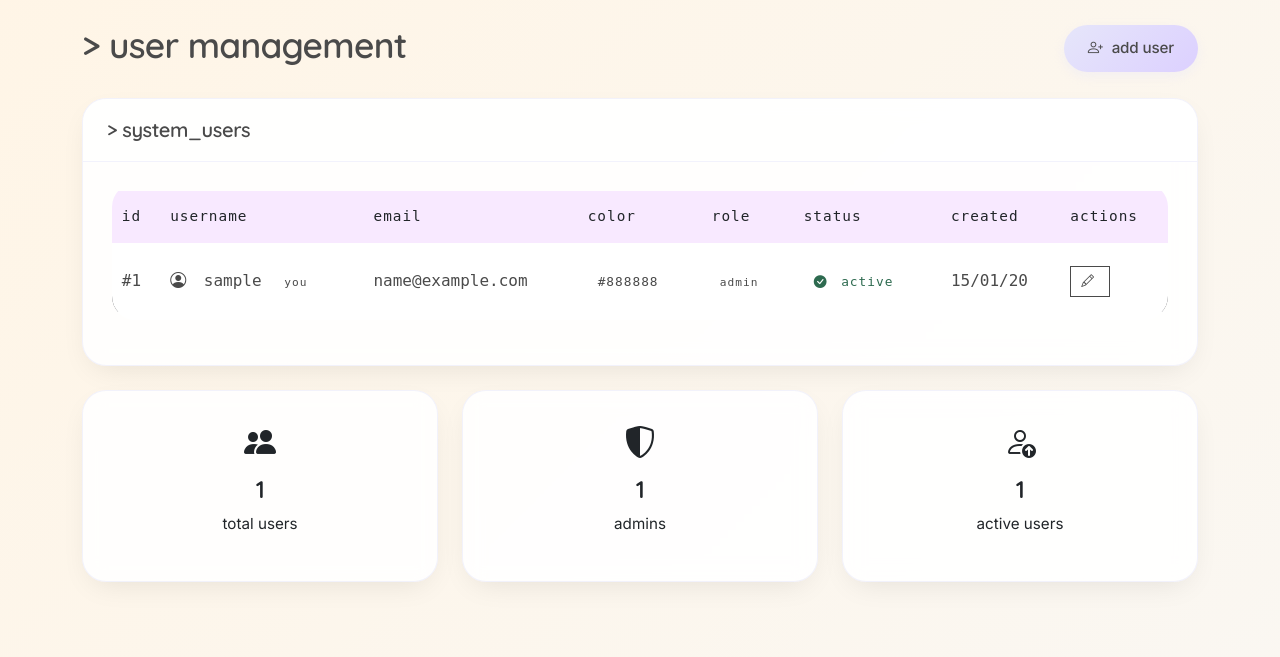
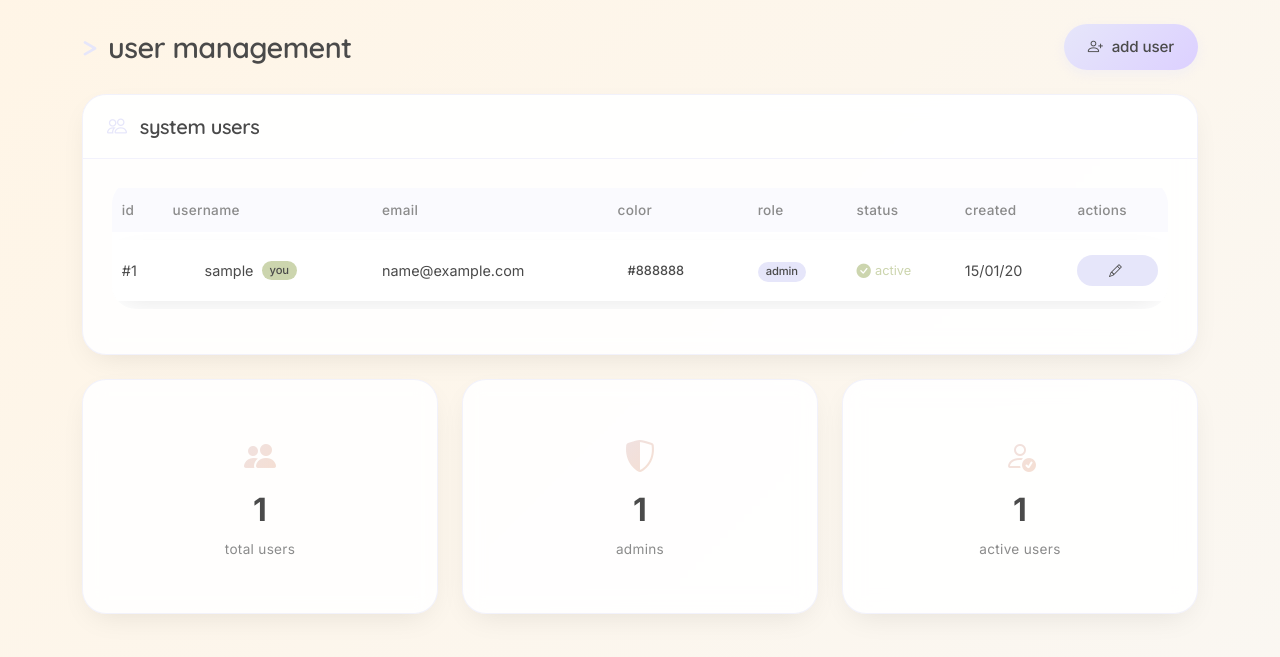
Before and after one commit to schizoscar/sumire-mia-app, a Flask app: page /admin/users in a window 1280 px wide. Shown: the part 77-734 px from the top of the page. Run offline with Flask 3, Linux system fonts and the light colour scheme; a user stored in the database is signed in; tables that the repository leaves empty hold one stand-in row (values such as "Sample post"); some libraries are stand-ins or nearby versions.

Commit message:
implement scroll on mobile calendar, fix user management header

```diff
--- a/app/templates/admin/users.html
+++ b/app/templates/admin/users.html
@@ -3,92 +3,104 @@
 {% block content %}
 <div class="row">
     <div class="col-12">
-        <div class="d-flex justify-content-between align-items-center mb-4">
-            <h1 class="glitch" data-text="> USER MANAGEMENT">
-                > USER MANAGEMENT
+        <!-- Mobile-friendly header with proper stacking -->
+        <div class="d-flex flex-column flex-md-row justify-content-between align-items-start align-items-md-center mb-4 gap-3">
+            <h1 class="mb-0" style="font-size: 1.8rem;">
+                <span class="header-chevron">></span> user management
             </h1>
-            <a href="{{ url_for('admin.add_user') }}" class="btn btn-primary">
-                <i class="bi bi-person-plus"></i> ADD USER
+            <a href="{{ url_for('admin.add_user') }}" class="btn btn-primary w-100 w-md-auto">
+                <i class="bi bi-person-plus"></i> add user
             </a>
         </div>
 
         <div class="card">
             <div class="card-header">
-                <h5 class="mb-0 glitch" data-text="> SYSTEM_USERS">
-                    > SYSTEM_USERS
+                <h5 class="mb-0">
+                    <i class="bi bi-people me-2" style="color: var(--pastel-lavender);"></i>
+                    system users
                 </h5>
             </div>
             <div class="card-body">
                 {% if users %}
                 <div class="table-responsive">
-                    <table class="table table-hover">
+                    <table class="table">
                         <thead>
                             <tr>
-                                <th>ID</th>
-                                <th>USERNAME</th>
-                                <th>EMAIL</th>
-                                <th>COLOR</th>
-                                <th>ROLE</th>
-                                <th>STATUS</th>
-                                <th>CREATED</th>
-                                <th>ACTIONS</th>
+                                <th>id</th>
+                                <th>username</th>
+                                <th>email</th>
+                                <th>color</th>
+                                <th>role</th>
+                                <th>status</th>
+                                <th>created</th>
+                                <th>actions</th>
                             </tr>
                         </thead>
                         <tbody>
                             {% for user in users %}
-                            <tr class="user-row {% if user.color_scheme == 'purple' %}purple-user{% else %}pink-user{% endif %}">
+                            <tr>
                                 <td>#{{ user.id }}</td>
                                 <td>
-                                    <i class="bi bi-person-circle me-2"></i>
-                                    {{ user.username }}
+                                    <div class="d-flex align-items-center">
+                                        <span class="color-dot" style="background-color:
+                                            {% if user.color_scheme == 'purple' %}#e6e6fa; border: 2px solid #c084fc;
+                                            {% elif user.color_scheme == 'pink' %}#ffdab9; border: 2px solid #f9a8d4;
+                                            {% elif user.color_scheme == 'blue' %}#b8e2f2; border: 2px solid #7aa5c7;
+                                            {% elif user.color_scheme == 'orange' %}#ffd7b5; border: 2px solid #f9a95d;
+                                            {% endif %}"></span>
+                                        <span class="ms-2">{{ user.username }}</span>
                                         {% if user.id == current_user.id %}
-                                    <span class="badge" style="background: var(--neon-green); color: var(--dark-bg); margin-left: 5px;">YOU</span>
+                                        <span class="badge ms-2" style="background: var(--sage-green); color: var(--charcoal);">you</span>
                                         {% endif %}
+                                    </div>
                                 </td>
                                 <td>{{ user.email }}</td>
                                 <td>
-                                    <span class="color-badge" style="background: {% if user.color_scheme == 'purple' %}var(--neon-purple){% else %}var(--neon-pink){% endif %};">
-                                        {{ user.color_scheme|upper }}
+                                    <span class="color-badge" style="background-color:
+                                        {% if user.color_scheme == 'purple' %}#e6e6fa; color: #4a4a4a;
+                                        {% elif user.color_scheme == 'pink' %}#ffdab9; color: #4a4a4a;
+                                        {% elif user.color_scheme == 'blue' %}#b8e2f2; color: #4a4a4a;
+                                        {% elif user.color_scheme == 'orange' %}#ffd7b5; color: #4a4a4a;
+                                        {% endif %}">
+                                        {{ user.color_scheme }}
                                     </span>
                                 </td>
                                 <td>
                                     {% if user.is_admin %}
-                                    <span class="badge" style="background: var(--neon-purple);">ADMIN</span>
+                                    <span class="badge" style="background: var(--pastel-lavender); color: var(--charcoal);">admin</span>
                                     {% else %}
-                                    <span class="badge" style="background: var(--neon-blue);">USER</span>
+                                    <span class="badge" style="background: var(--soft-lavender); color: var(--charcoal);">user</span>
                                     {% endif %}
                                 </td>
                                 <td>
                                     {% if user.is_active %}
-                                    <span class="status-badge active">
-                                        <i class="bi bi-check-circle-fill"></i> ACTIVE
+                                    <span class="status-badge" style="color: var(--sage-green);">
+                                        <i class="bi bi-check-circle-fill"></i> active
                                     </span>
                                     {% else %}
-                                    <span class="status-badge inactive">
-                                        <i class="bi bi-x-circle-fill"></i> INACTIVE
+                                    <span class="status-badge" style="color: #f8d7da;">
+                                        <i class="bi bi-x-circle-fill"></i> inactive
                                     </span>
                                     {% endif %}
                                 </td>
-                                <td>{{ user.created_at.strftime('%d/%m/%y') if user.created_at else 'N/A' }}</td>
+                                <td>{{ user.created_at.strftime('%d/%m/%y') if user.created_at else 'n/a' }}</td>
                                 <td>
                                     <div class="btn-group" role="group">
-                                        <!-- Edit button for all users (including self) -->
                                         <a href="{{ url_for('admin.edit_user', user_id=user.id) }}"
                                            class="btn btn-sm btn-info"
-                                           title="Edit User">
+                                           title="edit user">
                                             <i class="bi bi-pencil"></i>
                                         </a>
-
                                         {% if user.id != current_user.id %}
                                         <a href="{{ url_for('admin.toggle_user', user_id=user.id) }}"
                                            class="btn btn-sm {% if user.is_active %}btn-warning{% else %}btn-success{% endif %}"
-                                           title="{% if user.is_active %}Deactivate{% else %}Activate{% endif %}">
+                                           title="{% if user.is_active %}deactivate{% else %}activate{% endif %}">
                                             <i class="bi {% if user.is_active %}bi-pause-circle{% else %}bi-play-circle{% endif %}"></i>
                                         </a>
                                         <a href="{{ url_for('admin.delete_user', user_id=user.id) }}"
                                            class="btn btn-sm btn-danger"
-                                           onclick="return confirm('⚠️ Delete user {{ user.username }}? This action cannot be undone.')"
-                                           title="Delete User">
+                                           onclick="return confirm('delete user {{ user.username }}? this action cannot be undone.')"
+                                           title="delete user">
                                             <i class="bi bi-trash"></i>
                                         </a>
                                         {% endif %}
@@ -101,11 +113,11 @@
                 </div>
                 {% else %}
                 <div class="text-center py-5">
-                    <i class="bi bi-people" style="font-size: 4rem; color: var(--neon-purple); opacity: 0.5;"></i>
-                    <h5 class="mt-3" style="color: var(--text-secondary);">NO USERS FOUND</h5>
-                    <p style="color: var(--text-secondary);">The system has no users. Add one to get started.</p>
+                    <i class="bi bi-people" style="font-size: 4rem; color: var(--pastel-lavender); opacity: 0.5;"></i>
+                    <h5 class="mt-3" style="color: var(--warm-gray);">no users found</h5>
+                    <p style="color: var(--warm-gray);">the system has no users. add one to get started.</p>
                     <a href="{{ url_for('admin.add_user') }}" class="btn btn-primary mt-3">
-                        <i class="bi bi-person-plus"></i> ADD FIRST USER
+                        <i class="bi bi-person-plus"></i> add first user
                     </a>
                 </div>
                 {% endif %}
@@ -114,30 +126,36 @@
 
         <!-- System Stats -->
         <div class="row mt-4">
-            <div class="col-md-4">
-                <div class="card text-center">
+            <div class="col-md-4 mb-3">
+                <div class="card stat-card text-center h-100">
                     <div class="card-body">
-                        <i class="bi bi-people-fill" style="font-size: 2rem; color: var(--neon-purple);"></i>
-                        <h3 class="mt-2" style="color: var(--neon-green);">{{ users|length }}</h3>
-                        <p style="color: var(--text-secondary);">TOTAL USERS</p>
+                        <div class="stat-icon mb-2">
+                            <i class="bi bi-people-fill"></i>
+                        </div>
+                        <div class="stat-number">{{ users|length }}</div>
+                        <div class="stat-label">total users</div>
                     </div>
                 </div>
             </div>
-            <div class="col-md-4">
-                <div class="card text-center">
+            <div class="col-md-4 mb-3">
+                <div class="card stat-card text-center h-100">
                     <div class="card-body">
-                        <i class="bi bi-shield-shaded" style="font-size: 2rem; color: var(--neon-purple);"></i>
-                        <h3 class="mt-2" style="color: var(--neon-green);">{{ users|selectattr('is_admin', 'equalto', true)|list|length }}</h3>
-                        <p style="color: var(--text-secondary);">ADMINS</p>
+                        <div class="stat-icon mb-2">
+                            <i class="bi bi-shield-shaded"></i>
+                        </div>
+                        <div class="stat-number">{{ users|selectattr('is_admin', 'equalto', true)|list|length }}</div>
+                        <div class="stat-label">admins</div>
                     </div>
                 </div>
             </div>
-            <div class="col-md-4">
-                <div class="card text-center">
+            <div class="col-md-4 mb-3">
+                <div class="card stat-card text-center h-100">
                     <div class="card-body">
-                        <i class="bi bi-person-up" style="font-size: 2rem; color: var(--neon-purple);"></i>
-                        <h3 class="mt-2" style="color: var(--neon-green);">{{ users|selectattr('is_active', 'equalto', true)|list|length }}</h3>
-                        <p style="color: var(--text-secondary);">ACTIVE USERS</p>
+                        <div class="stat-icon mb-2">
+                            <i class="bi bi-person-check"></i>
+                        </div>
+                        <div class="stat-number">{{ users|selectattr('is_active', 'equalto', true)|list|length }}</div>
+                        <div class="stat-label">active users</div>
                     </div>
                 </div>
             </div>
@@ -146,173 +164,176 @@
 </div>
 
 <style>
-/* Table styling */
+/* Modern table styling */
 .table {
-    color: var(--text-primary);
-    font-family: 'Share Tech Mono', monospace;
+    color: var(--charcoal);
+    font-family: 'Inter', sans-serif;
     border-collapse: separate;
     border-spacing: 0 8px;
     margin-top: -8px;
 }
 
 .table thead th {
-    color: var(--neon-green);
-    font-weight: normal;
-    text-transform: uppercase;
-    letter-spacing: 1px;
+    color: var(--warm-gray);
+    font-weight: 500;
+    text-transform: lowercase;
+    letter-spacing: 0.3px;
     border: none;
-    padding: 15px 10px;
-    background: rgba(184, 41, 255, 0.1);
+    padding: 12px 10px;
+    background: rgba(230, 230, 250, 0.2);
+    font-size: 0.85rem;
 }
 
 .table tbody tr {
-    background: rgba(10, 10, 15, 0.8);
-    transition: all 0.3s ease;
-    border-left: 3px solid transparent;
+    background: white;
+    transition: all 0.2s ease;
+    border-radius: 12px;
+    box-shadow: var(--shadow-soft);
 }
 
 .table tbody tr:hover {
-    background: rgba(184, 41, 255, 0.15);
-    transform: translateX(5px);
-    box-shadow: 0 0 20px rgba(184, 41, 255, 0.2);
+    transform: translateY(-2px);
+    box-shadow: var(--shadow-hover);
 }
 
 .table tbody td {
     padding: 15px 10px;
     border: none;
     vertical-align: middle;
+    color: var(--charcoal);
+    font-size: 0.9rem;
 }
 
-/* User row colors */
-.purple-user {
-    border-left: 3px solid var(--neon-purple) !important;
-}
-
-.pink-user {
-    border-left: 3px solid var(--neon-pink) !important;
+/* Color dot */
+.color-dot {
+    display: inline-block;
+    width: 16px;
+    height: 16px;
+    border-radius: 50%;
+    flex-shrink: 0;
 }
 
 /* Color badge */
 .color-badge {
-    padding: 5px 10px;
-    color: var(--dark-bg);
-    font-family: 'Share Tech Mono', monospace;
+    padding: 4px 10px;
+    border-radius: 20px;
     font-size: 0.8rem;
-    letter-spacing: 1px;
+    font-weight: 500;
+    display: inline-block;
 }
 
-/* Status badges */
+/* Status badge */
 .status-badge {
-    padding: 5px 10px;
-    font-family: 'Share Tech Mono', monospace;
     font-size: 0.8rem;
-    letter-spacing: 1px;
-}
-
-.status-badge.active {
-    color: var(--neon-green);
-}
-
-.status-badge.inactive {
-    color: var(--warning-red);
+    display: inline-flex;
+    align-items: center;
+    gap: 4px;
 }
 
 .status-badge i {
-    margin-right: 5px;
+    font-size: 0.9rem;
+}
+
+/* Badge styling */
+.badge {
+    font-weight: 500;
+    padding: 4px 8px;
+    border-radius: 20px;
+    font-size: 0.7rem;
 }
 
 /* Button group */
 .btn-group {
+    display: flex;
     gap: 5px;
 }
 
 .btn-group .btn {
-    border-radius: 0 !important;
+    border-radius: 20px !important;
     padding: 5px 10px;
     font-size: 0.8rem;
-}
-
-.btn-sm {
     border: 1px solid transparent;
-    transition: all 0.3s ease;
+    transition: all 0.2s ease;
 }
 
 .btn-sm:hover {
     transform: translateY(-2px);
-    box-shadow: 0 0 15px currentColor;
+}
+
+/* Button colors */
+.btn-info {
+    background: var(--pastel-lavender);
+    border-color: var(--soft-lavender);
+    color: var(--charcoal);
+}
+
+.btn-info:hover {
+    background: var(--soft-lavender);
 }
 
 .btn-warning {
-    background: transparent;
-    border-color: #ffc107;
-    color: #ffc107;
-}
-
-.btn-warning:hover {
-    background: #ffc107;
-    color: var(--dark-bg);
+    background: #fff3cd;
+    border-color: #ffecb5;
+    color: #856404;
 }
 
 .btn-success {
-    background: transparent;
-    border-color: var(--neon-green);
-    color: var(--neon-green);
-}
-
-.btn-success:hover {
-    background: var(--neon-green);
-    color: var(--dark-bg);
+    background: #d4edda;
+    border-color: #c3e6cb;
+    color: #155724;
 }
 
 .btn-danger {
-    background: transparent;
-    border-color: var(--warning-red);
-    color: var(--warning-red);
+    background: #f8d7da;
+    border-color: #f5c2c7;
+    color: #842029;
 }
 
-.btn-danger:hover {
-    background: var(--warning-red);
-    color: var(--dark-bg);
+/* Stat cards */
+.stat-card {
+    transition: all 0.3s ease;
+    border: 1px solid rgba(230, 230, 250, 0.5);
 }
 
-.btn-secondary {
-    background: transparent;
-    border-color: var(--text-secondary);
-    color: var(--text-secondary);
-    opacity: 0.5;
-    cursor: not-allowed;
+.stat-card:hover {
+    transform: translateY(-4px);
+    box-shadow: var(--shadow-hover);
+    border-color: var(--pastel-lavender);
 }
 
-.btn-info {
-    background: transparent;
-    border-color: var(--neon-blue);
-    color: var(--neon-blue);
+.stat-icon {
+    font-size: 2rem;
+    color: var(--pastel-lavender);
 }
 
-.btn-info:hover {
-    background: var(--neon-blue);
-    color: var(--dark-bg);
-    box-shadow: 0 0 15px var(--neon-blue);
+.stat-number {
+    font-size: 2rem;
+    font-weight: 700;
+    color: var(--charcoal);
+    line-height: 1.2;
+    margin: 10px 0;
 }
 
-/* Badge styling */
-.badge {
-    font-family: 'Share Tech Mono', monospace;
-    font-size: 0.7rem;
-    padding: 5px 8px;
-    border-radius: 0;
-    letter-spacing: 1px;
+.stat-label {
+    font-size: 0.85rem;
+    color: var(--warm-gray);
+    letter-spacing: 0.3px;
 }
 
-/* Responsive */
+/* Mobile optimizations */
 @media (max-width: 768px) {
     .table {
         font-size: 0.8rem;
     }
 
     .btn-group {
-        display: flex;
         flex-direction: column;
+        gap: 3px;
+    }
+
+    .btn-group .btn {
+        width: 100%;
+        padding: 8px 5px;
     }
 
     .table tbody td {
```
Also changed, not shown: other parts of app/templates/admin/users.html (+6 -32 lines), app/templates/calendar/index.html (+146 -43 lines), app/templates/index.html (+50 -2 lines). Lines whose indentation alone changed are shown as unchanged.
